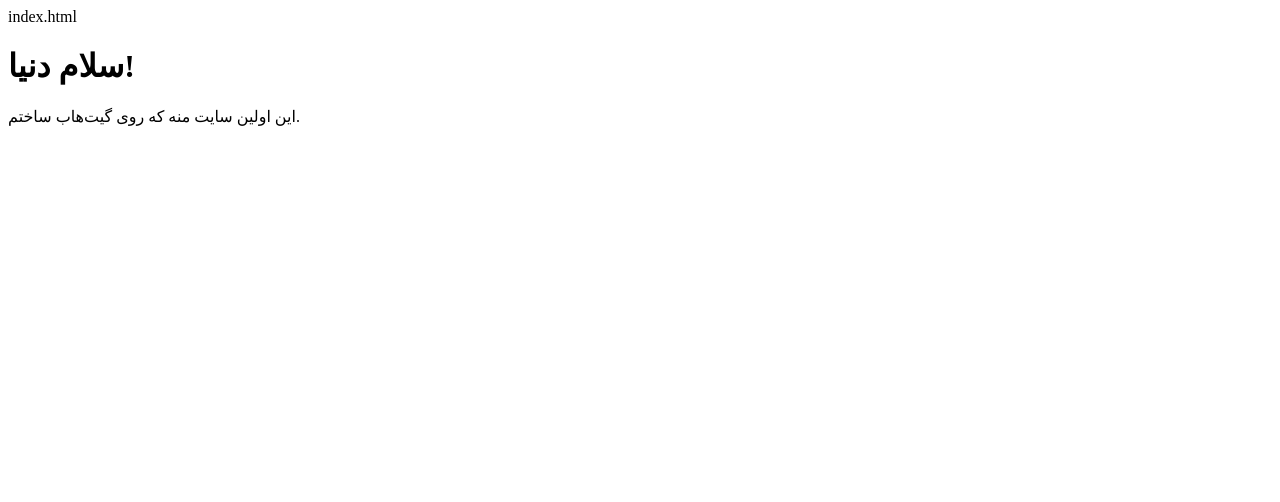
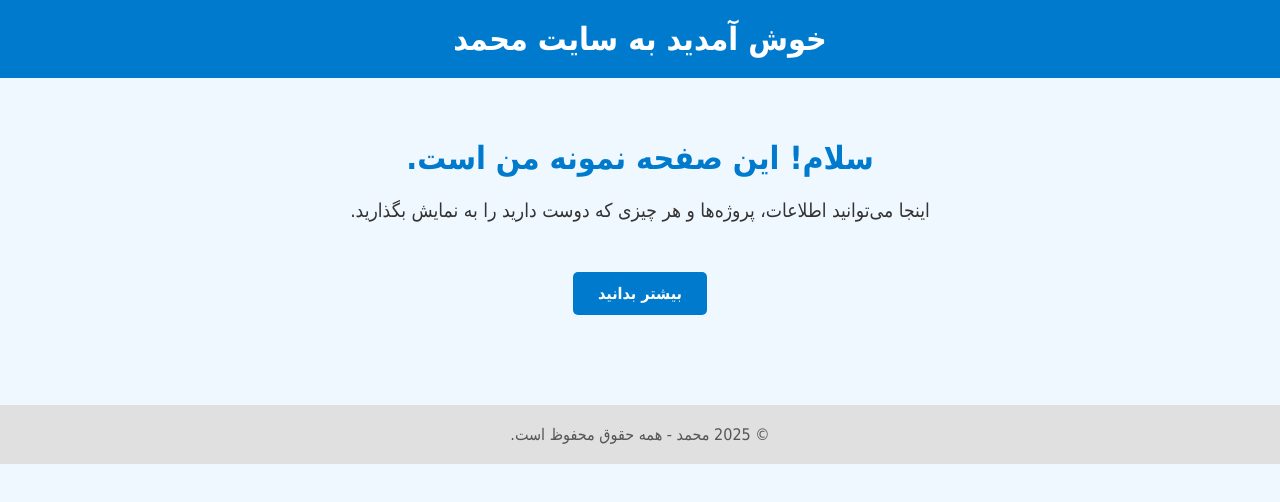
Before and after one commit to momadslng009/freehost, a plain HTML site: page index.html in a window 1280 px wide. Drawn offline with Linux system fonts and the light colour scheme.

Commit message:
Update index.html
update index.html with new design

```diff
--- a/index.html
+++ b/index.html
@@ -1,11 +1,66 @@
-index.html
 <!DOCTYPE html>
-<html>
-  <head>
-    <title>My First Website</title>
-  </head>
-  <body>
-    <h1>سلام دنیا!</h1>
-    <p>این اولین سایت منه که روی گیت‌هاب ساختم.</p>
-  </body>
+<html lang="fa">
+<head>
+  <meta charset="UTF-8" />
+  <meta name="viewport" content="width=device-width, initial-scale=1" />
+  <title>سایت محمد</title>
+  <style>
+    body {
+      font-family: Tahoma, sans-serif;
+      background: #f0f8ff;
+      color: #333;
+      margin: 0;
+      padding: 0;
+      direction: rtl;
+      text-align: center;
+    }
+    header {
+      background-color: #007acc;
+      color: white;
+      padding: 20px 0;
+      font-size: 2em;
+      font-weight: bold;
+    }
+    main {
+      padding: 40px 20px;
+    }
+    h1 {
+      color: #007acc;
+    }
+    p {
+      font-size: 1.2em;
+      max-width: 600px;
+      margin: 20px auto;
+    }
+    a.button {
+      display: inline-block;
+      padding: 12px 25px;
+      margin-top: 30px;
+      background-color: #007acc;
+      color: white;
+      text-decoration: none;
+      border-radius: 5px;
+      font-weight: bold;
+      transition: background-color 0.3s;
+    }
+    a.button:hover {
+      background-color: #005f99;
+    }
+    footer {
+      margin-top: 50px;
+      padding: 20px 0;
+      background-color: #e0e0e0;
+      color: #555;
+    }
+  </style>
+</head>
+<body>
+  <header>خوش آمدید به سایت محمد</header>
+  <main>
+    <h1>سلام! این صفحه نمونه من است.</h1>
+    <p>اینجا می‌توانید اطلاعات، پروژه‌ها و هر چیزی که دوست دارید را به نمایش بگذارید.</p>
+    <a href="#" class="button">بیشتر بدانید</a>
+  </main>
+  <footer>© 2025 محمد - همه حقوق محفوظ است.</footer>
+</body>
 </html>
```
